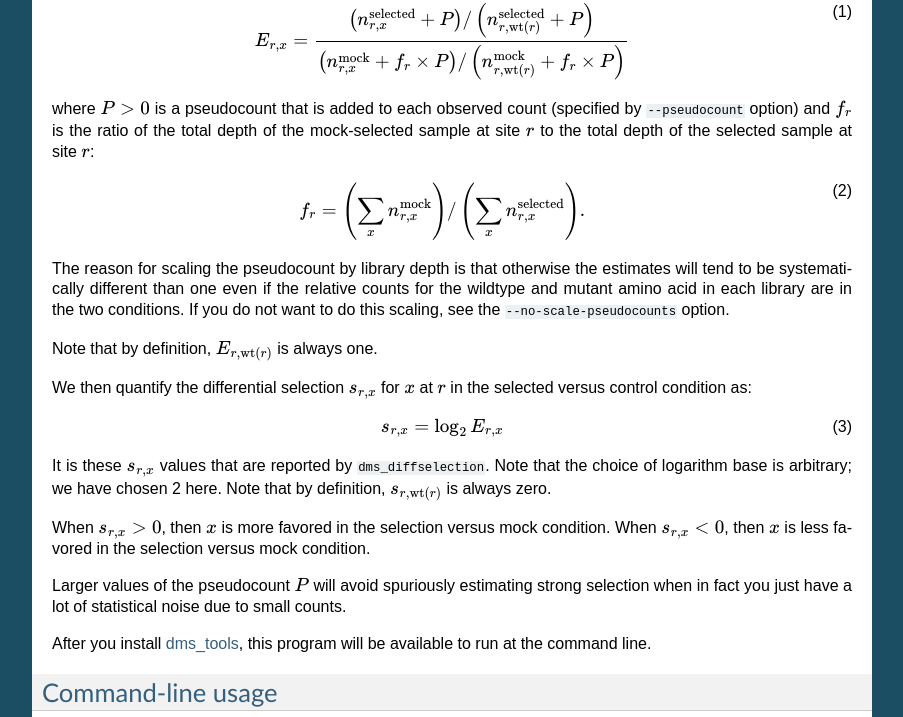
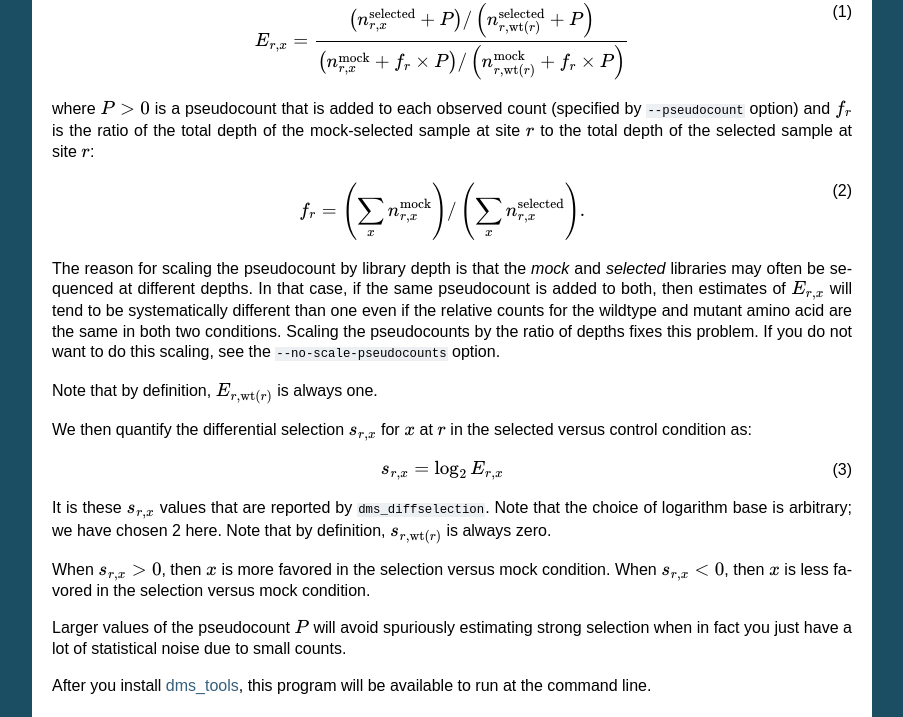
Before and after one commit to jbloomlab/dms_tools, a Sphinx documentation site: the page built from docs/dms_diffselection.rst, in a window 1280 px wide and 900 px high, scrolled down 581 px, cut to the strip 0-717 px from the top of the window. Shown: the whole strip, without its empty margins (198-1101 px from the left). Built offline with Sphinx 7.4.7, drawn with Linux system fonts in a browser that asks for light colours; the version number could not be read and is left out.

Commit message:
Clarification to docs

```diff
--- a/docs/dms_diffselection.rst
+++ b/docs/dms_diffselection.rst
@@ -28,7 +28,7 @@ where :math:`P > 0` is a pseudocount that is added to each observed count (speci
 
    f_r = \left(\sum_x n_{r,x}^{\rm{mock}}\right) / \left(\sum_x n_{r,x}^{\rm{selected}}\right).
 
-The reason for scaling the pseudocount by library depth is that otherwise the estimates will tend to be systematically different than one even if the relative counts for the wildtype and mutant amino acid in each library are in the two conditions. If you do not want to do this scaling, see the ``--no-scale-pseudocounts`` option.
+The reason for scaling the pseudocount by library depth is that the *mock* and *selected* libraries may often be sequenced at different depths. In that case, if the same pseudocount is added to both, then estimates of :math:`E_{r,x}` will tend to be systematically different than one even if the relative counts for the wildtype and mutant amino acid are the same in both two conditions. Scaling the pseudocounts by the ratio of depths fixes this problem. If you do not want to do this scaling, see the ``--no-scale-pseudocounts`` option.
 
 Note that by definition, :math:`E_{r,\operatorname{wt}\left(r\right)}` is always one.
 
```
